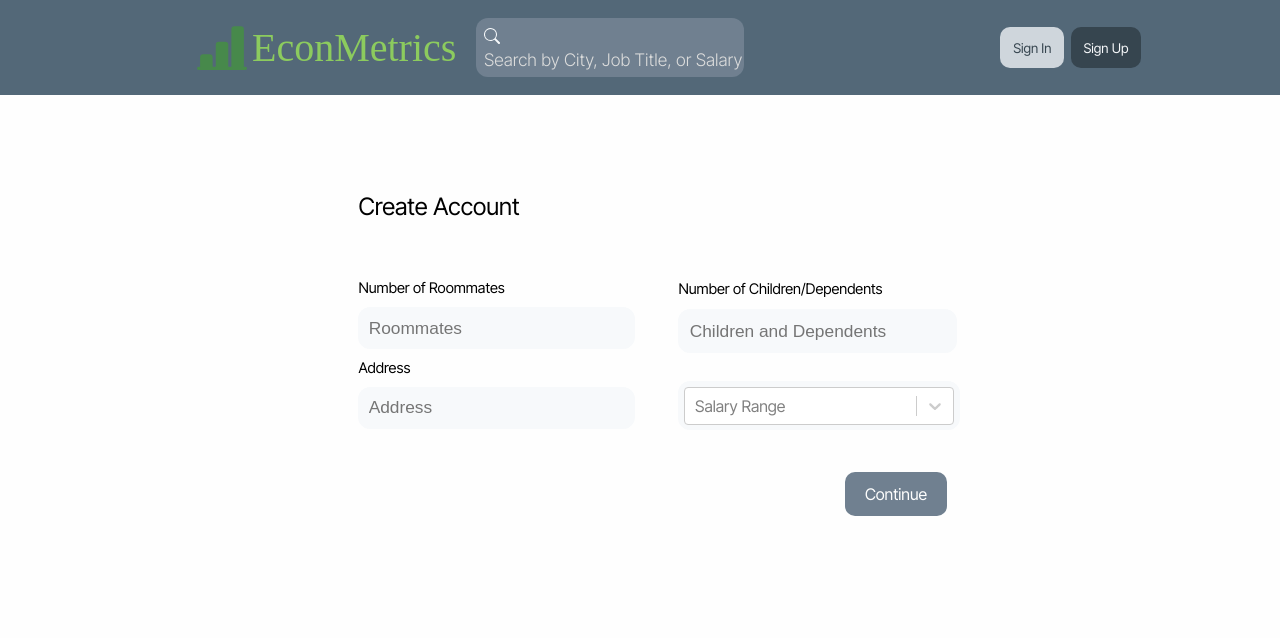
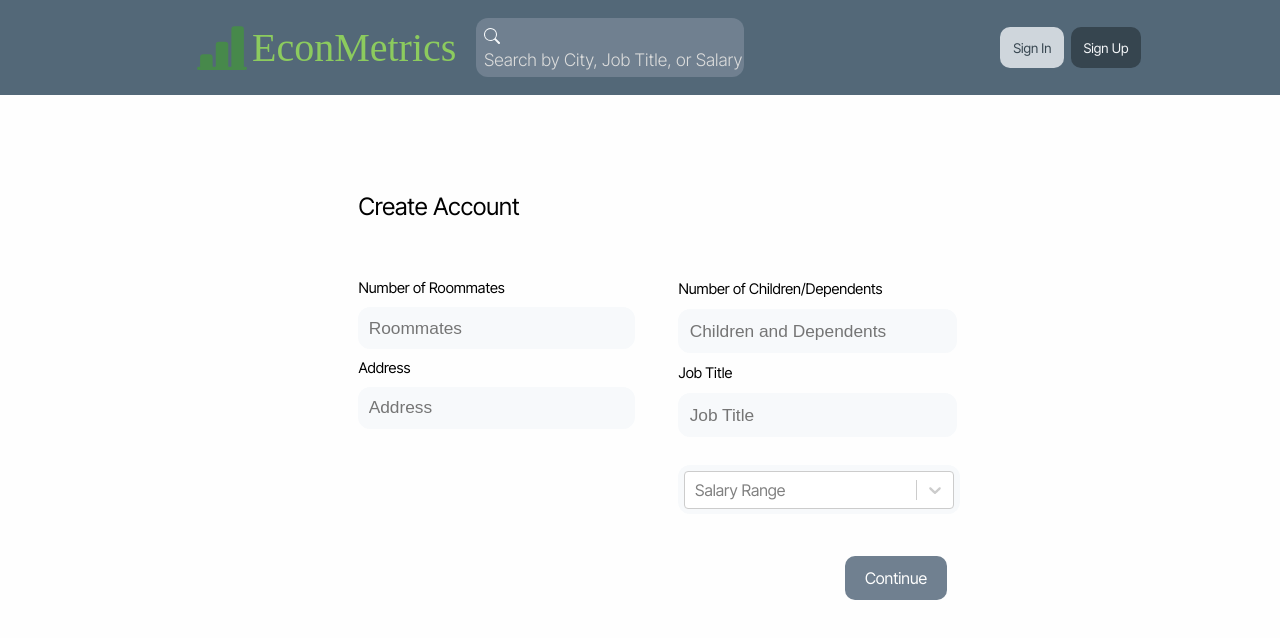
Before and after one commit to CWMetaUCapstone/EconMetrics, a React (Vite) app in the folder frontend/: page /createprofile/1 in a window 1280 px wide. Shown: the top 638 px of the page. Built offline with nearby package versions, Linux system fonts and the light colour scheme; a web font is replaced by a local one.

Commit message:
added job field to user form

```diff
--- a/frontend/src/ProfilePage/FormPages/PageOne.jsx
+++ b/frontend/src/ProfilePage/FormPages/PageOne.jsx
@@ -17,7 +17,8 @@ function PageOne( {nextPage} ) {
         city : '' ,
         roommates : 0,
         children : 0,
-        salary : ''
+        salary : '',
+        job: ''
     })
 
     const { userId } = useParams();
@@ -88,6 +89,8 @@ function PageOne( {nextPage} ) {
                     <div className='part-two'>
                         <label>Number of Children/Dependents</label>
                         <input type='number' name="children" placeholder='Children and Dependents' onChange={handleInputChange} required></input>
+                        <label>Job Title</label>
+                        <input type="text" name="job" placeholder='Job Title' onChange={handleInputChange} required></input>
                         <Select
                             placeholder="Salary Range"
                             closeMenuOnSelect={true}
```
